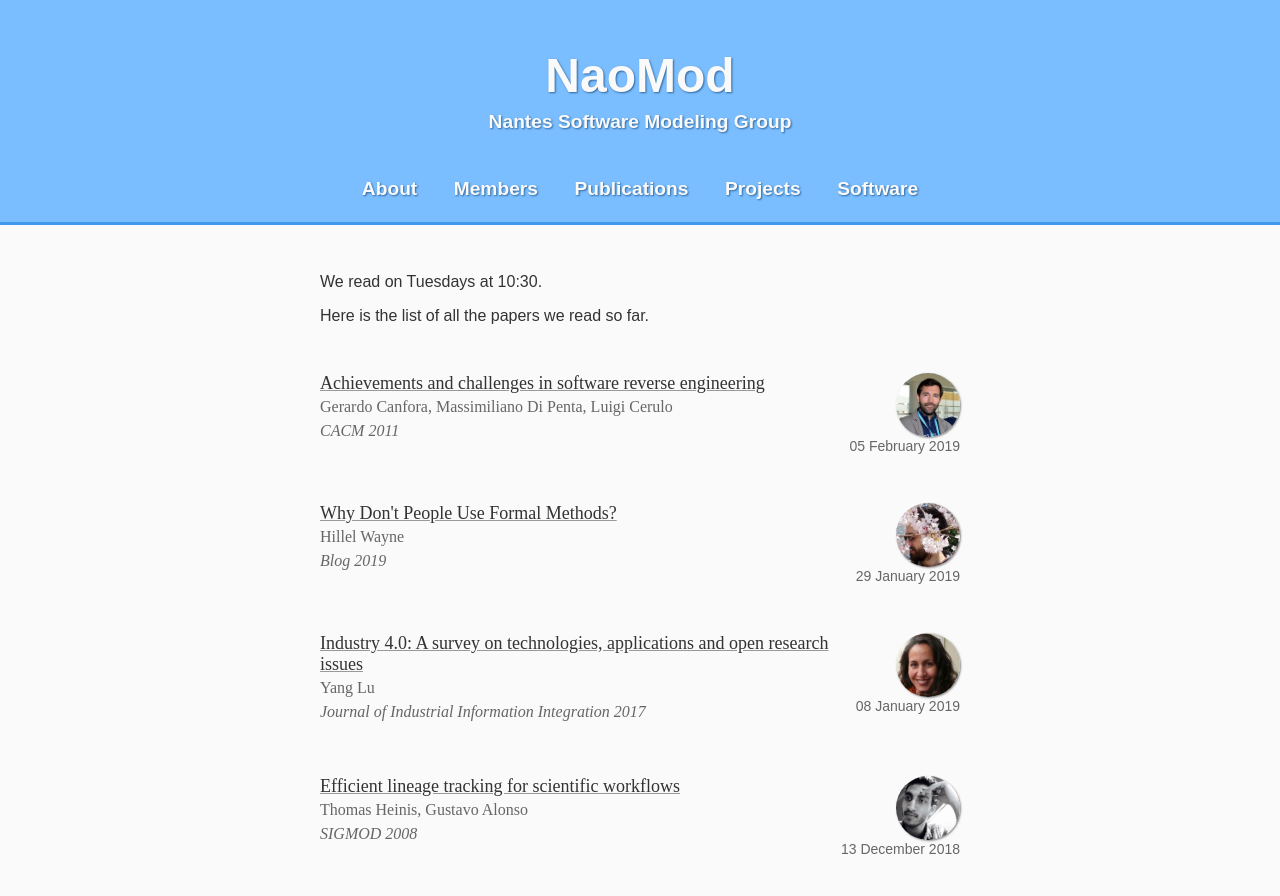
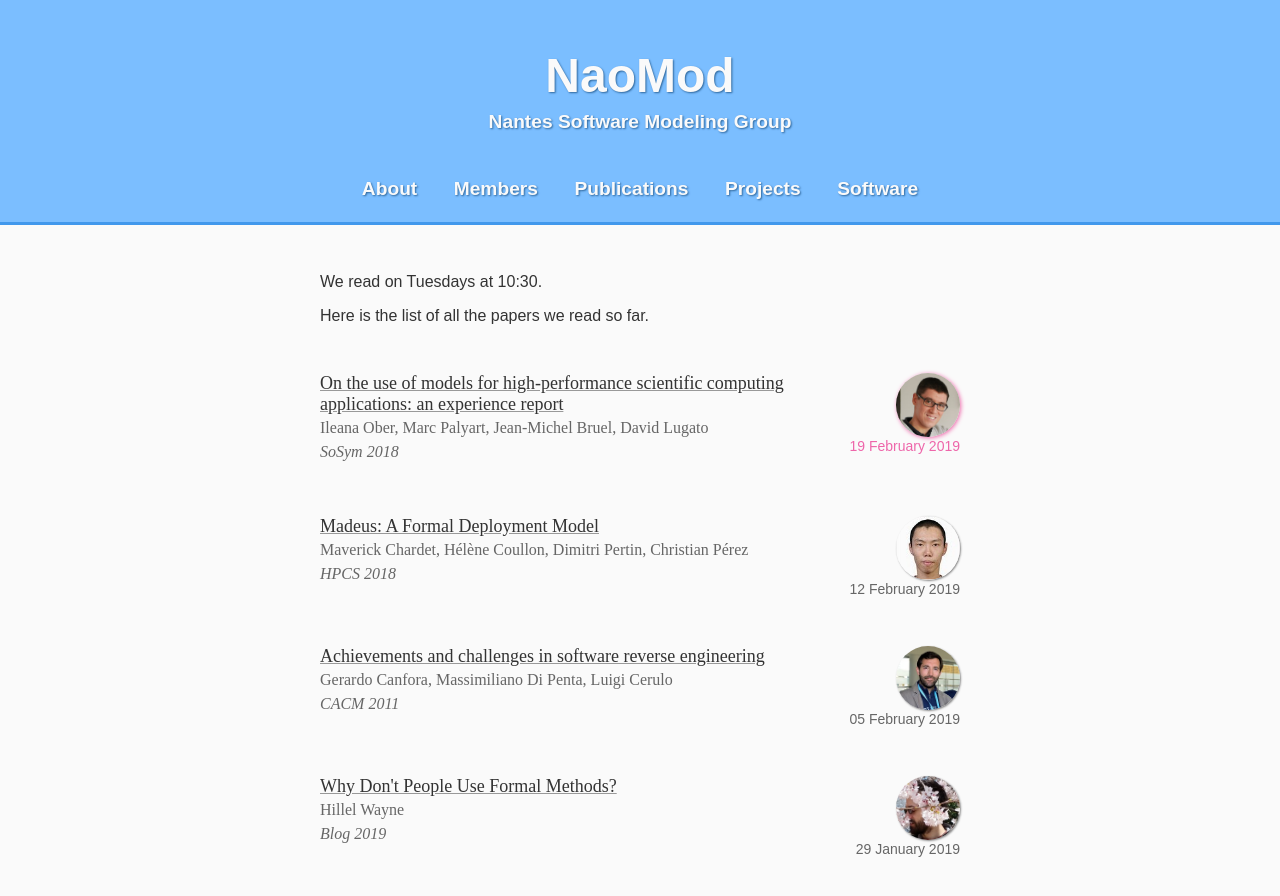
Before and after one commit to NaoMod/naomod.github.io, a Jekyll site: the page built from paper-of-the-week.html, in a window 1280 px wide and 900 px high. Shown: the top 896 px of the window. Built offline with Jekyll 4.4.1, drawn with Linux system fonts in a browser that asks for light colours.

Commit message:
Next papers

```diff
--- a/paper-of-the-week.html
+++ b/paper-of-the-week.html
@@ -3,6 +3,22 @@ layout: default
 title: Paper of the Week
 
 papers:
+- date: 2019-02-19
+  speaker: Jean-Marie
+  title: 'On the use of models for high-performance scientific computing applications: an experience report'
+  authors: Ileana Ober, Marc Palyart, Jean-Michel Bruel, David Lugato
+  venue: SoSym
+  year: 2018
+  url: https://link.springer.com/article/10.1007%2Fs10270-016-0518-0
+
+- date: 2019-02-12
+  speaker: Zheng
+  title: 'Madeus: A Formal Deployment Model'
+  authors: Maverick Chardet, Hélène Coullon, Dimitri Pertin, Christian Pérez
+  venue: HPCS
+  year: 2018
+  url: https://hal.inria.fr/hal-01858150/document
+
 - date: 2019-02-05
   speaker: Hugo
   title: Achievements and challenges in software reverse engineering
```
